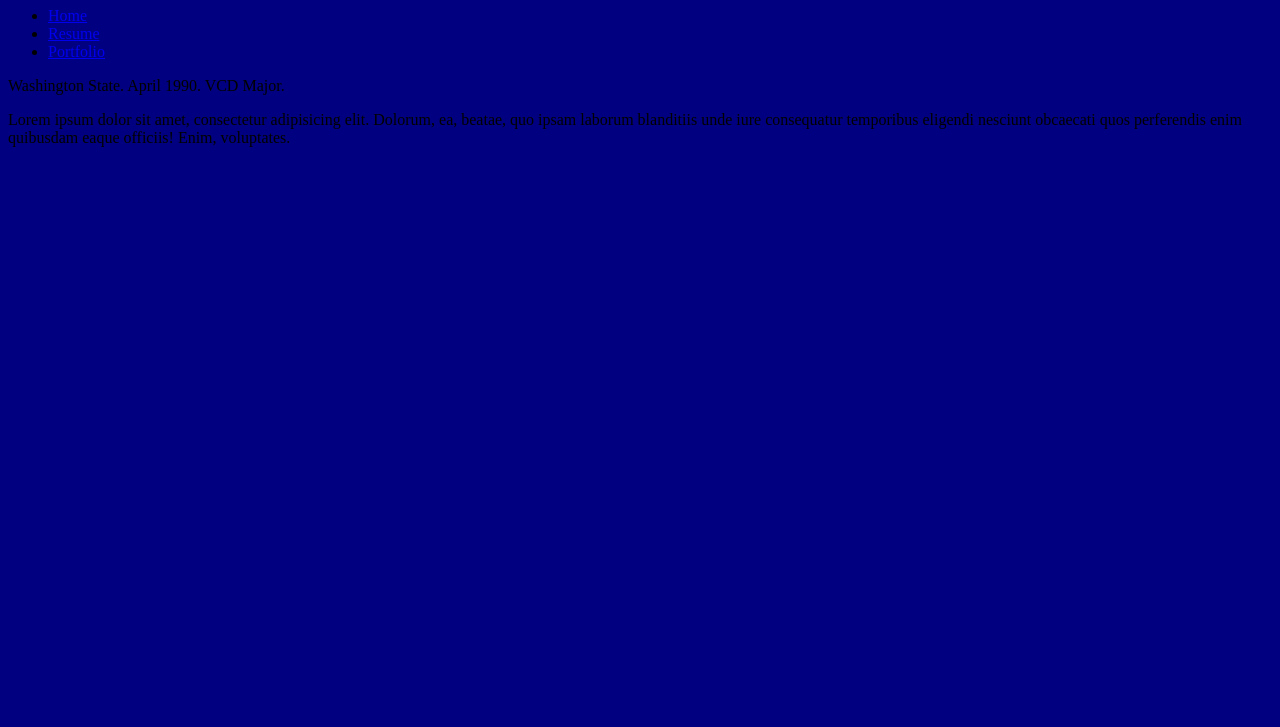
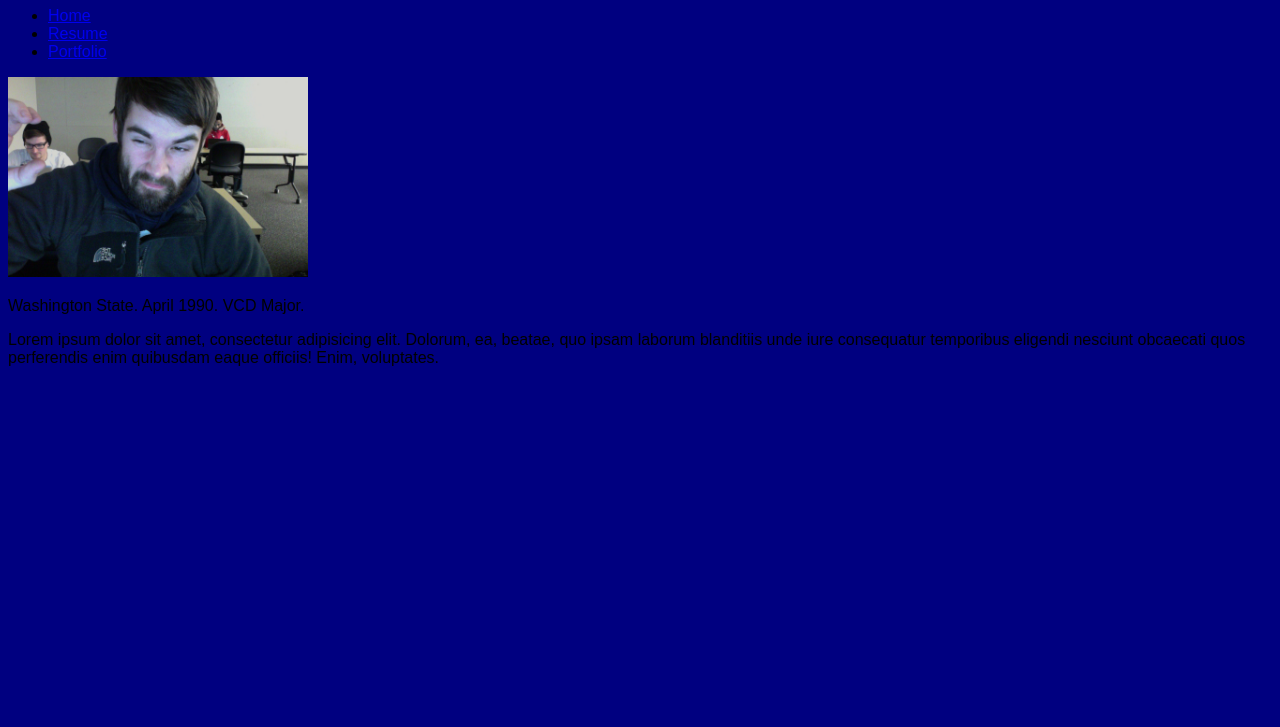
Before and after one commit to jdalgarn/p1-about-me, a plain HTML site: page index.html in a window 1280 px wide. Shown: the part 73-800 px from the top of the page. Drawn offline with Linux system fonts and the light colour scheme.

Commit message:
Added Image

```diff
--- a/css/styles.css
+++ b/css/styles.css
@@ -1,3 +1,9 @@
 body {
 	background:navy;
+	font-family: arial;
+
 }
+
+img{
+	width: 300px;
+}
--- a/index.html
+++ b/index.html
@@ -19,6 +19,8 @@
 		</ul>
 	</nav>
 
+	<img src="img/me.jpg" alt="Selfie">
+
 	<p>Washington State. April 1990. VCD Major.</p>
 
 	<p>Lorem ipsum dolor sit amet, consectetur adipisicing elit. Dolorum, ea, beatae, quo ipsam laborum blanditiis unde iure consequatur temporibus eligendi nesciunt obcaecati quos perferendis enim quibusdam eaque officiis! Enim, voluptates.</p>
```
Also changed, not shown: portfolio.html (+3 -0 lines), resume.html (+3 -0 lines), img/me.jpg (added).
